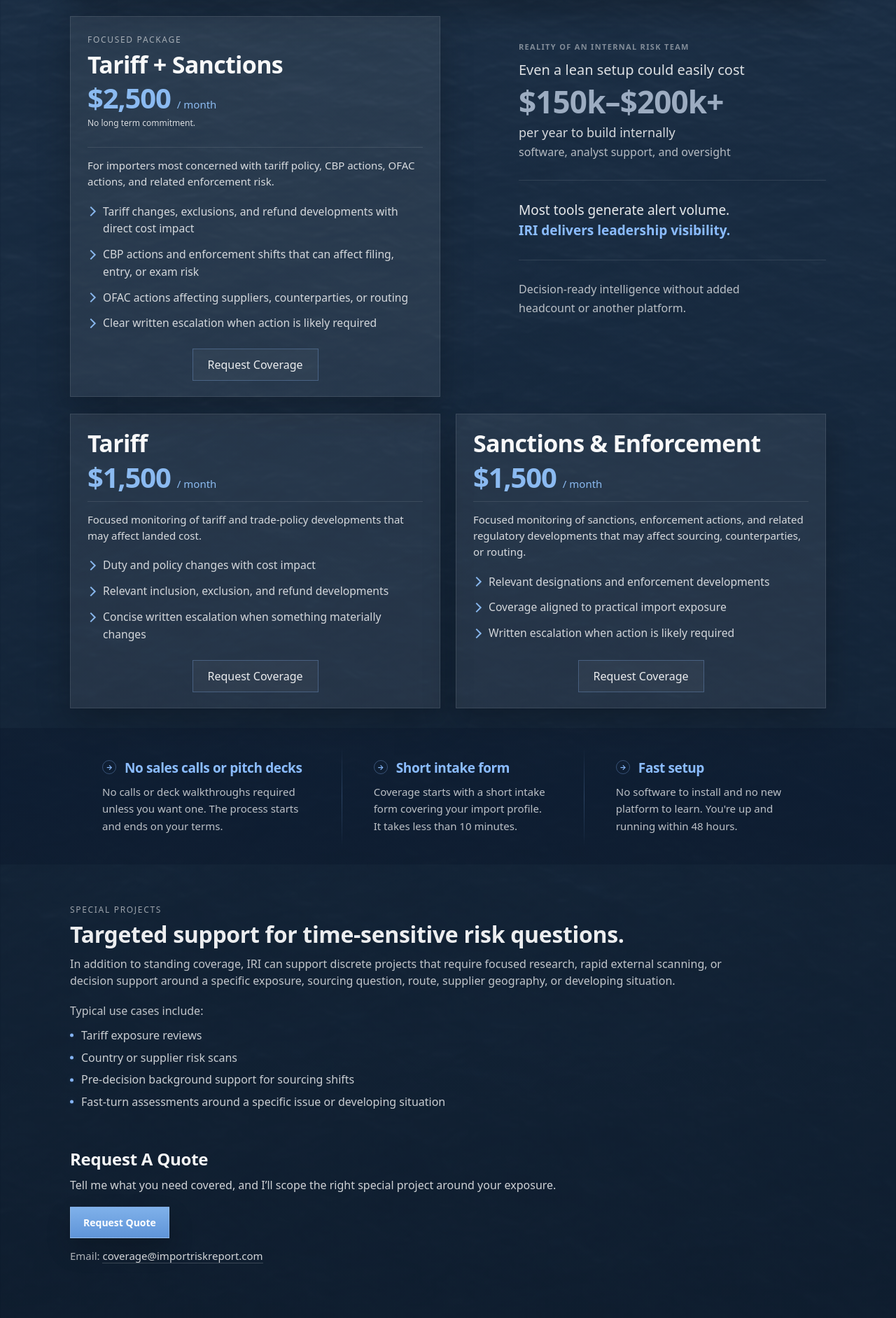
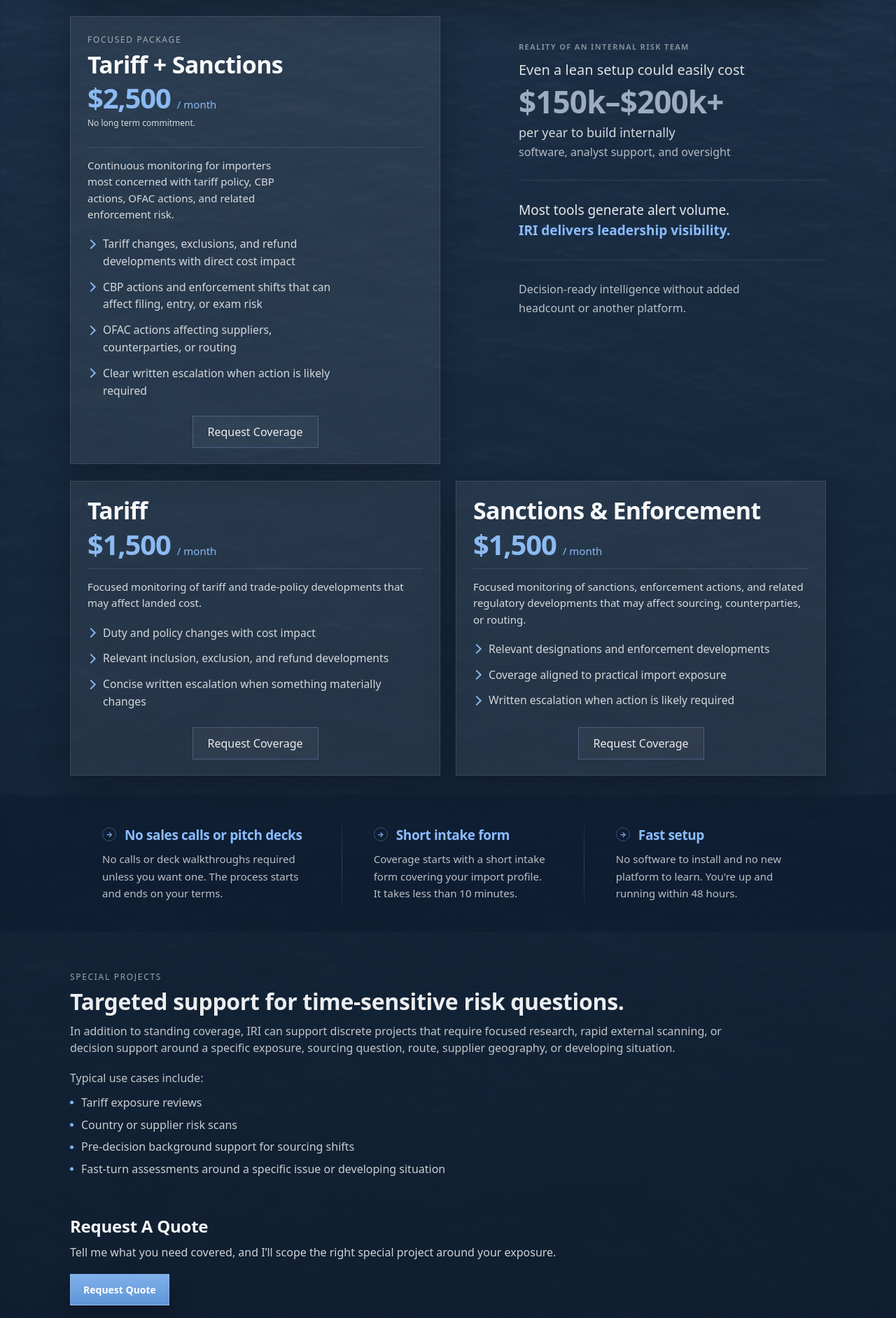
Before and after one commit to importrisk/import-risk-intelligence-site, a Jekyll site: the page built from pricing.html, in a window 1280 px wide. Shown: the part 944-2827 px from the top of the page at 70% size. Built offline with Jekyll 4.4.1, drawn with Linux system fonts in a browser that asks for light colours.

Commit message:
Tighten tariff and sanctions card layout

```diff
--- a/pricing.html
+++ b/pricing.html
@@ -101,7 +101,7 @@
   </div>
 
   <p class="pricing-card-text">
-    For importers most concerned with tariff policy, CBP actions, OFAC actions, and related enforcement risk.
+    Continuous monitoring for importers most concerned with tariff policy, CBP actions, OFAC actions, and related enforcement risk.
   </p>
 
   <ul class="pricing-card-list">
--- a/styles.css
+++ b/styles.css
@@ -2433,6 +2433,15 @@
   margin-bottom: 0;
 }
 
+.pricing-card-combined-standard .pricing-card-text{
+  max-width: 34ch;
+}
+
+.pricing-card-combined-standard .pricing-card-list{
+  max-width: 38ch;
+}
+
+
 .pricing-card-cta-secondary{
   margin-top: auto;
   padding-top: 24px;
```
